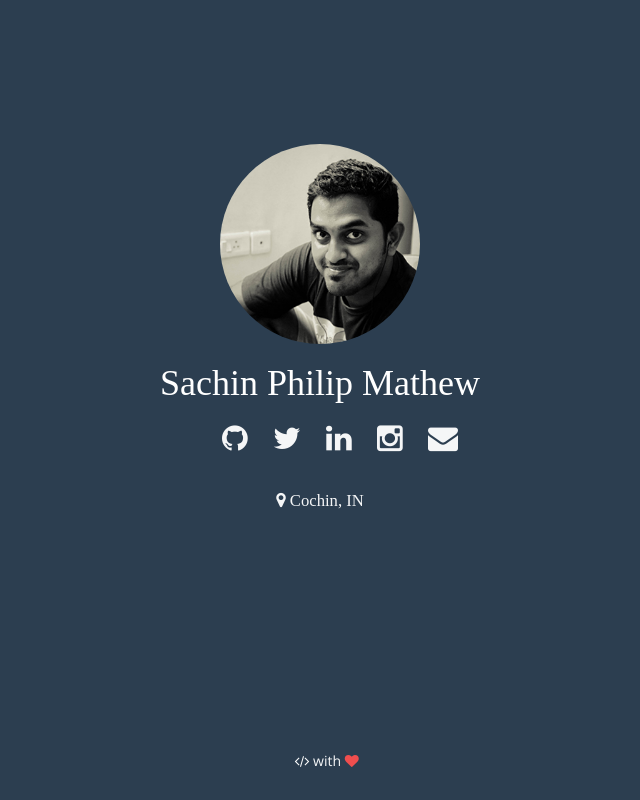
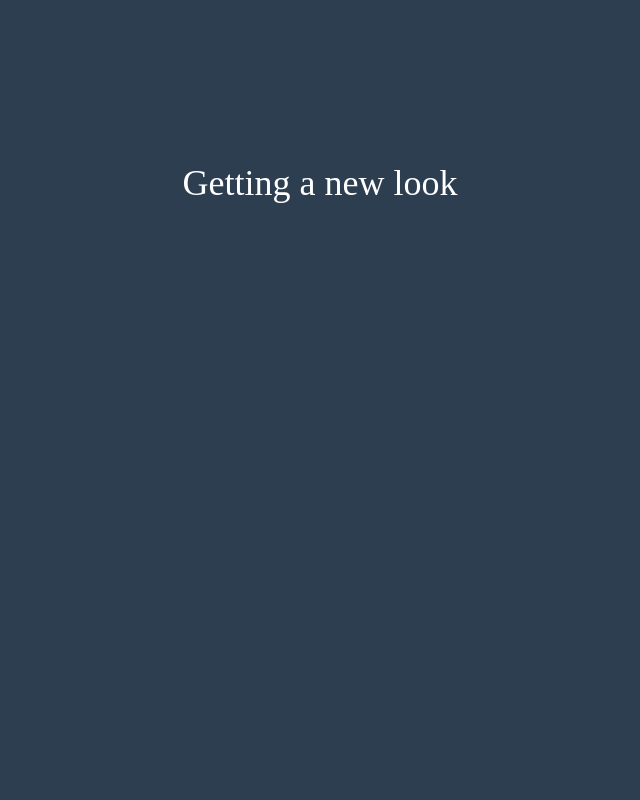
Before and after one commit to sachin-philip/sachin-philip.github.io, a plain HTML site: page index.html in a window 1280 px wide. Shown: the whole page, without its empty margins (320-960 px from the left). Drawn offline with Linux system fonts and the light colour scheme; a web font is replaced by a local one.

Commit message:
Update index.html

```diff
--- a/index.html
+++ b/index.html
@@ -19,53 +19,53 @@
 <body>
     <section id="hero">
         <div class="hero-block">
-            <img class="img-circle" src="assets/img/logo.jpg" width="200" height="200" class="mb-7 hero-image" onClick="ga('send', 'event',  'Home', 'Photo');">
-            <h1 class="heading">Sachin Philip Mathew</h1>
+            <!--<img class="img-circle" src="assets/img/logo.jpg" width="200" height="200" class="mb-7 hero-image" onClick="ga('send', 'event',  'Home', 'Photo');">-->
+            <h1 class="heading">Getting a new look</h1>
             <!--<p style="font-weight:100; font-size:18px">Code Cowboy | Experimenter | Gadget Freak-->
             <!--<br> Designer | Half-Cup Speedster | Music Lover</p>-->
             <!-- <p>Hello I am <strong>Sachin Philip Mathew</strong>, I Develop Design and make cool things for the Web. -->
             <!-- <br> If you have something to be done just call my name and I will be there. :-)</p> -->
-            <div class="row">
-                <ul class="social-icons">
-                    <li>
-                        <a href="https://github.com/sachinvettithanam" target="_blank" onClick="ga('send', 'event',  'Home', 'Github');">
-                            <l class="fa fa-github fa-2x"></l>
-                        </a>
-                    </li>
-                    <li>
-                        <a href="https://twitter.com/sachin_philip" target="_blank" onClick="ga('send', 'event',  'Home', 'Twitter');">
-                            <l class="fa fa-twitter fa-2x"></l>
-                        </a>
-                    </li>
-                    <li>
-                        <a href="https://www.linkedin.com/in/sachinphilip" target="_blank" onClick="ga('send', 'event',  'Home', 'Linkedin');">
-                            <l class="fa fa-linkedin fa-2x"></l>
-                        </a>
-                    </li>
-                    <li>
-                        <a href="http://instagram.com/sachinvettithanam" target="_blank" onClick="ga('send', 'event',  'Home', 'Instagram');">
-                            <l class="fa fa-instagram fa-2x"></l>
-                        </a>
-                    </li>
+            <!--<div class="row">-->
+            <!--    <ul class="social-icons">-->
+            <!--        <li>-->
+            <!--            <a href="https://github.com/sachinvettithanam" target="_blank" onClick="ga('send', 'event',  'Home', 'Github');">-->
+            <!--                <l class="fa fa-github fa-2x"></l>-->
+            <!--            </a>-->
+            <!--        </li>-->
+            <!--        <li>-->
+            <!--            <a href="https://twitter.com/sachin_philip" target="_blank" onClick="ga('send', 'event',  'Home', 'Twitter');">-->
+            <!--                <l class="fa fa-twitter fa-2x"></l>-->
+            <!--            </a>-->
+            <!--        </li>-->
+            <!--        <li>-->
+            <!--            <a href="https://www.linkedin.com/in/sachinphilip" target="_blank" onClick="ga('send', 'event',  'Home', 'Linkedin');">-->
+            <!--                <l class="fa fa-linkedin fa-2x"></l>-->
+            <!--            </a>-->
+            <!--        </li>-->
+            <!--        <li>-->
+            <!--            <a href="http://instagram.com/sachinvettithanam" target="_blank" onClick="ga('send', 'event',  'Home', 'Instagram');">-->
+            <!--                <l class="fa fa-instagram fa-2x"></l>-->
+            <!--            </a>-->
+            <!--        </li>-->
                     <!--<li>-->
                     <!--    <a href="https://www.facebook.com/sachinvettithanam" target="_blank" onClick="ga('send', 'event',  'Home', 'FaceBook');">-->
                     <!--        <l class="fa fa-facebook fa-2x"></l>-->
                     <!--    </a>-->
                     <!--</li>-->
-                    <li>
-                        <a href="mailto:me@imsach.in?Subject=ViaSite" target="_top" onClick="ga('send', 'event',  'Home', 'Mail');">
-                            <l class="fa fa-envelope fa-2x"></l>
-                        </a>
-                    </li>
-                </ul>
-            </div>
-            <span style="font-size: smaller;">
-                <l class="fa fa-map-marker"> Cochin, IN</l>
-            </span>
-        </div>
-        <div class="" style="position:fixed;bottom:0px;margin-left:48%">
-            <p style="font-size:14px;"><i class="fa fa-code" style='color:white'></i> with <i class="fa fa-heart" style='color:rgb(240, 78, 78)'></i> </p>
-        </div>
+        <!--            <li>-->
+        <!--                <a href="mailto:me@imsach.in?Subject=ViaSite" target="_top" onClick="ga('send', 'event',  'Home', 'Mail');">-->
+        <!--                    <l class="fa fa-envelope fa-2x"></l>-->
+        <!--                </a>-->
+        <!--            </li>-->
+        <!--        </ul>-->
+        <!--    </div>-->
+        <!--    <span style="font-size: smaller;">-->
+        <!--        <l class="fa fa-map-marker"> Cochin, IN</l>-->
+        <!--    </span>-->
+        <!--</div>-->
+        <!--<div class="" style="position:fixed;bottom:0px;margin-left:48%">-->
+        <!--    <p style="font-size:14px;"><i class="fa fa-code" style='color:white'></i> with <i class="fa fa-heart" style='color:rgb(240, 78, 78)'></i> </p>-->
+        <!--</div>-->
     </section>
     <script src="assets/js/jquery-1.10.2.min.js"></script>
     <script src="assets/js/bootstrap.min.js"></script>
```
